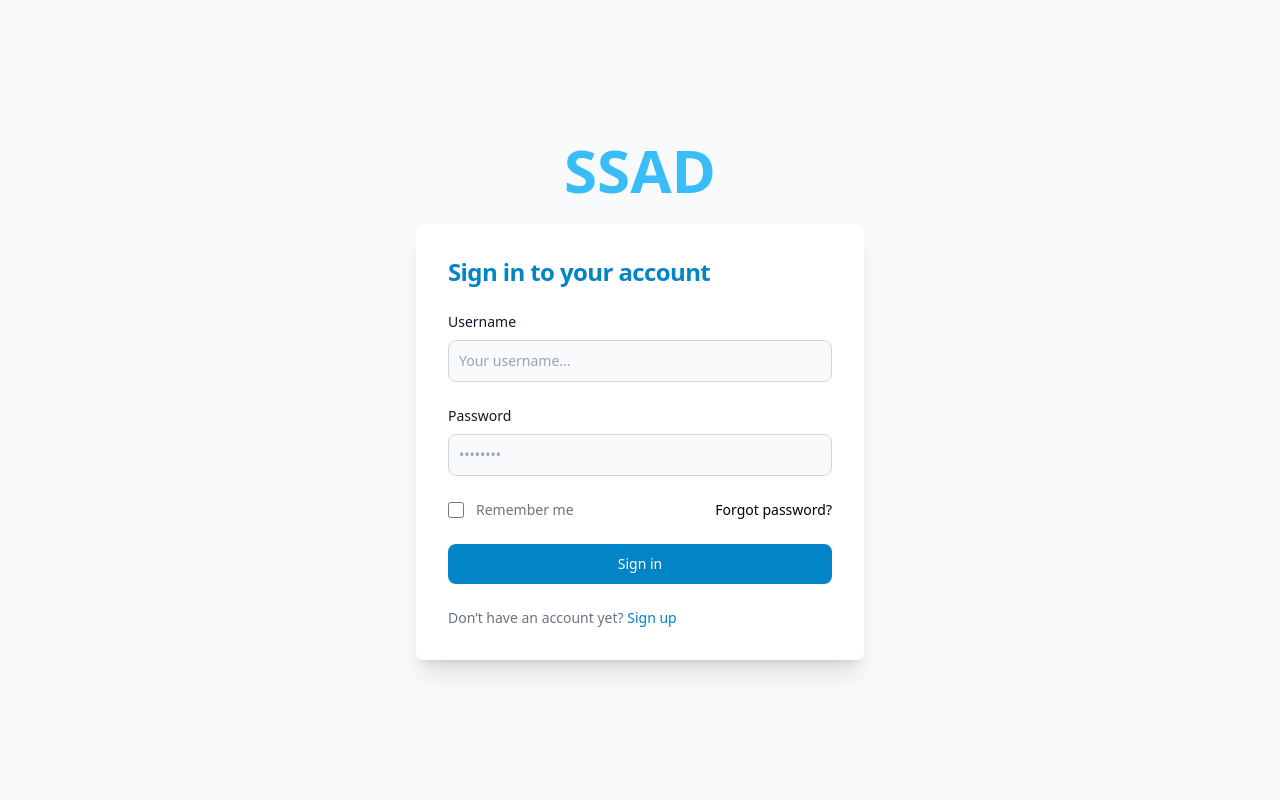
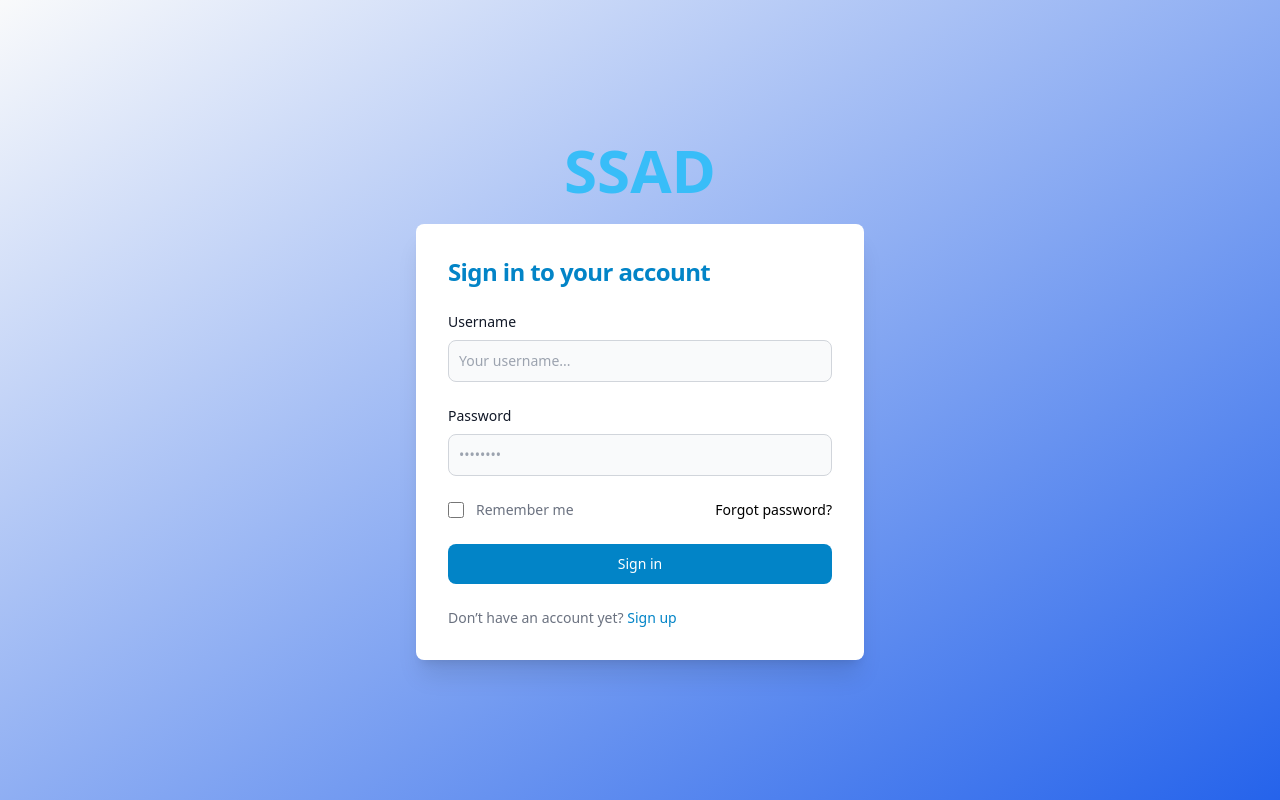
Before and after one commit to Andrewij21/SSAD, a React (Vite) app: page /login in a window 1280 px wide. Built offline with nearby package versions, Linux system fonts and the light colour scheme.

Commit message:
refactor: add bg gradient

```diff
--- a/src/page/Login.jsx
+++ b/src/page/Login.jsx
@@ -1,6 +1,6 @@
 const Login = () => {
   return (
-    <section className="bg-gray-50 dark:bg-gray-900">
+    <section className="bg-gradient-to-tl from-blue-600 to-gray-50 dark:bg-gray-900">
       <div className="flex flex-col items-center justify-center px-6 py-8 mx-auto md:h-screen lg:py-0">
         <a
           href="#"
```
